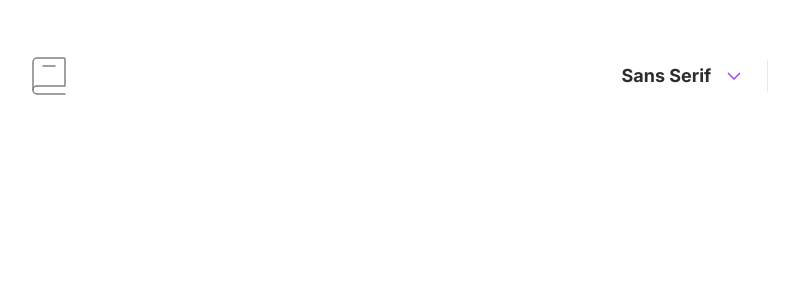
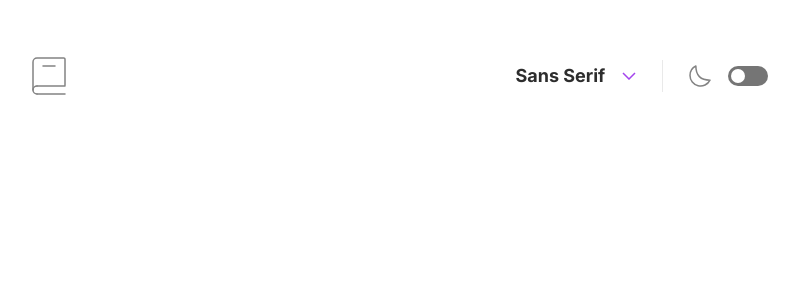
Before and after one commit to selly361/dictionary-app, a React (Create React App) app: page / in a window 1280 px wide. Shown: the top 300 px of the page, without its empty margins (240-1039 px from the left). Built offline with nearby package versions, Linux system fonts and the light colour scheme.

Commit message:
Added: Theme toggler button

```diff
--- a/src/components/FontSelector/FontSelector.tsx
+++ b/src/components/FontSelector/FontSelector.tsx
@@ -48,7 +48,7 @@ function FontSelector({ themeStyles, setThemeStyles }: ICommonProps) {
 
   return (
     <Container ref={modalRef}>
-      <StyledButton onClick={() => setOpen((e) => !e)}>
+      <StyledButton className={open ? "open" : ''} onClick={() => setOpen((e) => !e)}>
         {currentFont}
 
         <ArrowIcon />
--- a/src/components/FontSelector/styles.ts
+++ b/src/components/FontSelector/styles.ts
@@ -10,6 +10,14 @@ export const StyledButton = styled.button`
   ${Paragraph}
   background-color: transparent;
   font-weight: 700;
+
+  svg {
+    transition: transform 1s ease;
+  }
+
+  &.open svg {
+    transform: rotate(180deg);
+  }
 `;
 
 export const Container = styled.div`
--- a/src/components/Header/Header.tsx
+++ b/src/components/Header/Header.tsx
@@ -1,6 +1,6 @@
 import { Container, Divider, StyledHeader } from "./styles";
 
-import { FontSelector } from "components";
+import { FontSelector, ThemeChanger } from "components";
 import { ICommonProps } from "types";
 import { LogoIcon } from "assets";
 import React from "react";
@@ -15,6 +15,7 @@ function Header(props: ICommonProps) {
       <Container>
         <FontSelector {...props} />
         <Divider />
+      <ThemeChanger {...props} />
       </Container>
     </StyledHeader>
   );
--- a/src/components/ThemeChanger/ThemeChanger.tsx
+++ b/src/components/ThemeChanger/ThemeChanger.tsx
@@ -1,8 +1,17 @@
+import { MoonIcon } from 'assets'
 import React from 'react'
+import { ICommonProps } from 'types'
+import { Container, Dot, ThemeButton } from './styles'
 
-function ThemeChanger() {
+function ThemeChanger({ theme, setTheme }: ICommonProps) {
   return (
-    <div>ThemeChanger</div>
+    <Container className={theme}>
+        <MoonIcon />
+
+        <ThemeButton onClick={() => setTheme(theme == "dark" ? "light" : "dark")}>
+            <Dot className={theme} />
+        </ThemeButton>
+    </Container>
   )
 }
 
--- a/src/components/ThemeChanger/styles.ts
+++ b/src/components/ThemeChanger/styles.ts
@@ -1 +1,45 @@
 import styled from "styled-components";
+
+export const Container = styled.div`
+    display: flex;
+    align-items: center;
+    width: 79.99px;
+    height: 20px;
+    justify-content: space-between;
+
+
+    path {
+        transition: 1s ease stroke;
+    }
+
+  &.dark path {
+    stroke: #A445ED;
+    }
+
+`
+
+
+export const ThemeButton = styled.button`
+width: 40px;
+height: 20px;
+background: ${props => props.theme.themeButtonBg};
+border-radius: 10px;
+padding: 3px 23px 3px 3px;
+`
+
+
+
+export const Dot = styled.div`
+  width: 14px;
+  height: 14px;
+  background: #FFFFFF;
+  transition: margin 300ms linear;
+  border-radius: 50%;
+
+  &.light {
+    margin-right: 20px;
+  }
+  &.dark {
+    margin-left: 20px;
+  }
+`;
--- a/src/components/index.ts
+++ b/src/components/index.ts
@@ -3,4 +3,5 @@ export { default as Loading } from "./Loading/Loading"
 export { default as Header } from "./Header/Header"
 export { default as Main } from "./Main/Main"
 export { default as Wrapper } from "./Wrapper/Wrapper"
+export { default as ThemeChanger } from "./ThemeChanger/ThemeChanger"
 export { default as FontSelector } from "./FontSelector/FontSelector"
--- a/src/global/themeStyles.ts
+++ b/src/global/themeStyles.ts
@@ -24,7 +24,10 @@ const themeStyles = {
     /* Font Selector DropDown */
 
     dropDownShadow: "0px 5px 30px rgba(0, 0, 0, 0.1);",
-    dropDownBg: "#FFFFFF"
+    dropDownBg: "#FFFFFF",
+
+    /* Theme Button */
+    themeButtonBg: "#757575"
   },
 
   dark: {
@@ -50,7 +53,10 @@ const themeStyles = {
     /* Font Selector DropDown */
 
     dropDownShadow: "0px 5px 30px #A445ED;",
-    dropDownBg: "#1F1F1F"
+    dropDownBg: "#1F1F1F",
+
+    /* Theme Button */
+    themeButtonBg: "#A445ED"
   },
 };
 
--- a/src/styled.d.ts
+++ b/src/styled.d.ts
@@ -12,5 +12,6 @@ declare module 'styled-components' {
         font: EFonts;
         dropDownShadow: string;
         dropDownBg: string;
+        themeButtonBg: string;
   }
 }
```
